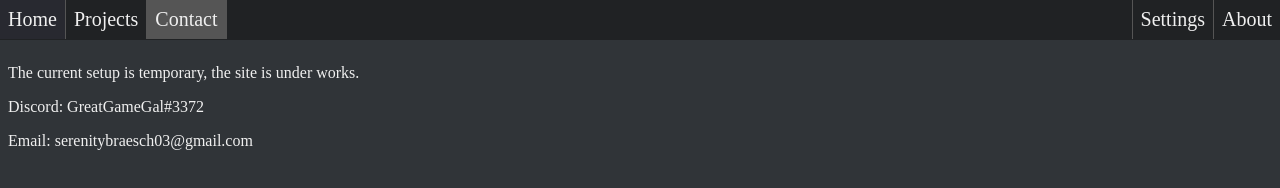
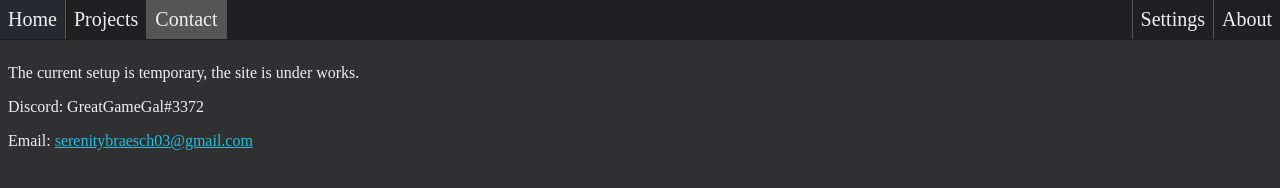
Before and after one commit to GreatGameGal/html-greatgamegal.com, a plain HTML site: page contact.html in a window 1280 px wide. Drawn offline with Linux system fonts and the light colour scheme.

Commit message:
Styling changes & added mailto link.

```diff
--- a/contact.html
+++ b/contact.html
@@ -19,7 +19,7 @@
     <div id="mainContent">
       <p>The current setup is temporary, the site is under works.</p>
       <p>Discord: GreatGameGal#3372</p>
-      <p>Email: serenitybraesch03@gmail.com</p>
+      <p>Email: <a href="mailto:serenitybraesch03@gmail.com">serenitybraesch03@gmail.com</a></p>
     </div>
   </body>
 </html>
--- a/css/main.css
+++ b/css/main.css
@@ -1,5 +1,5 @@
 body {
-  background-color: #303438;
+  background-color: #303032;
   color: #f0f0f0;
   margin: 0;
   flex-flow: column;
@@ -15,7 +15,7 @@ h3 {
 
 a,
 a:visited {
-  color: #3bd;
+  color: #20c0dc;
 }
 
 div {
@@ -47,7 +47,7 @@ footer {
   position: sticky;
   list-style-type: none;
   position: -webkit-sticky;
-  background-color: #202224;
+  background-color: #202022;
 }
 
 #navBar li {
```
Also changed, not shown: settings.html (+1 -1 lines).
